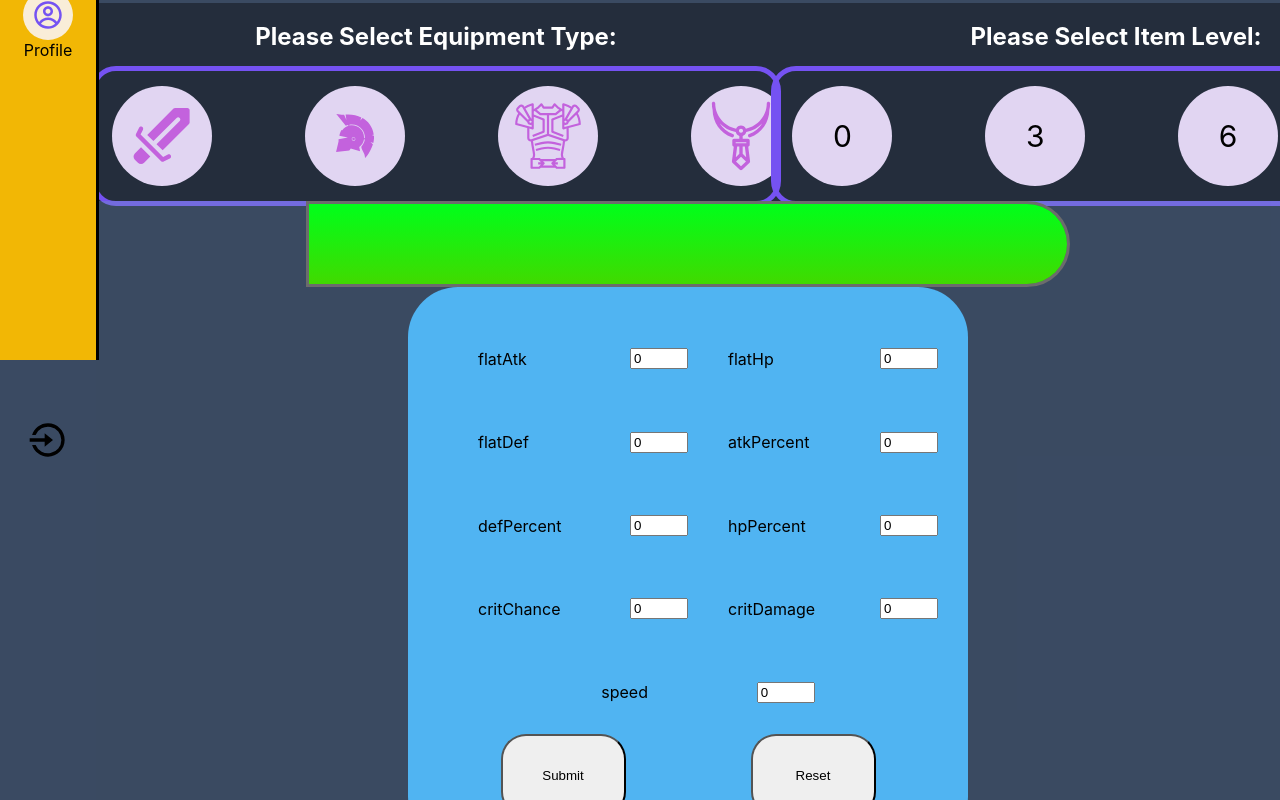
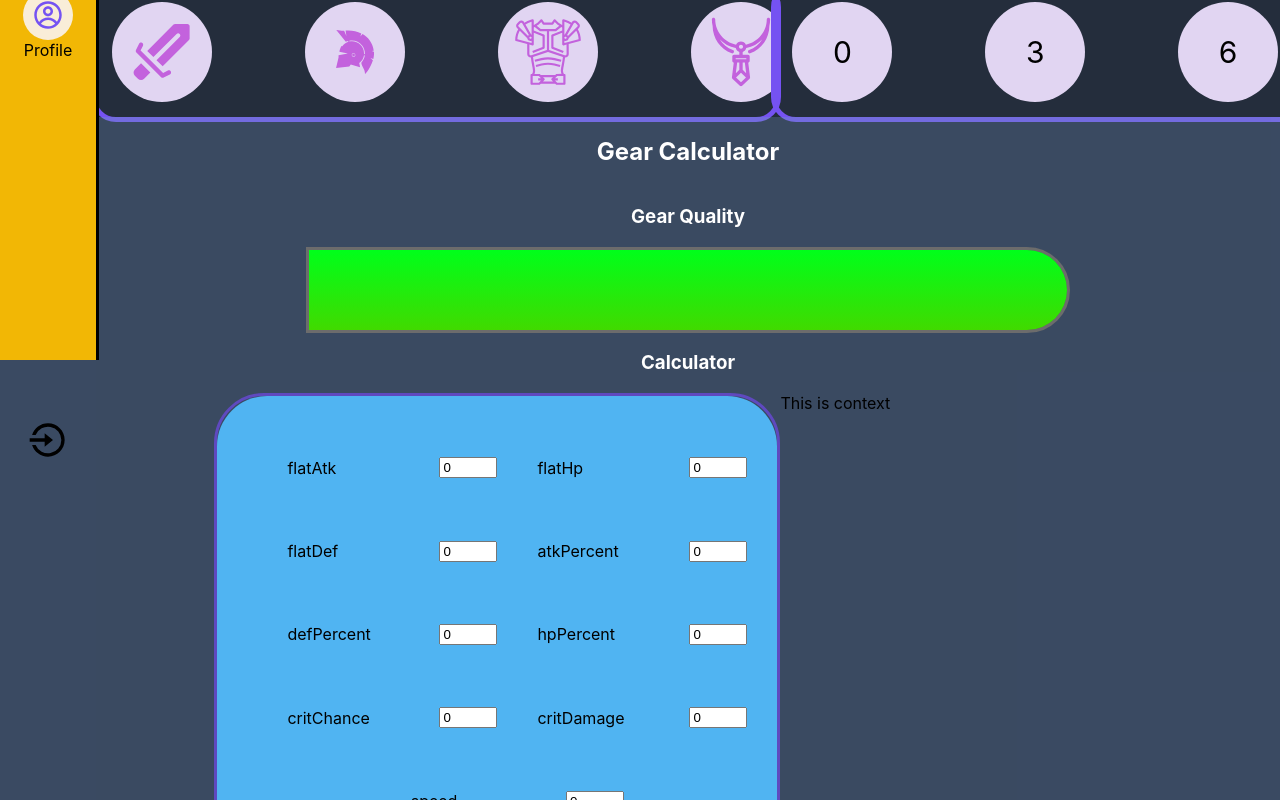
Before and after one commit to lcmalloy/E7, a React (Create React App) app in the folder e7-inventory-app/: page / in a window 1280 px wide. Shown: the part 440-1240 px from the top of the page. Built offline with nearby package versions, Linux system fonts and the light colour scheme.

Commit message:
added logic to calc to display gear score when values are updated if value exceed 100, value is set to 100 to avoid errors currently only displaying level 0

```diff
--- a/e7-inventory-app/src/App.js
+++ b/e7-inventory-app/src/App.js
@@ -20,6 +20,7 @@ const App = () => {
         <ReelSelector className="item-level-select" types={equipmentLevel}/>
       </div>
       <div className="main">
+        <h2 className="gear calculator"> Gear Calculator</h2>
       <Calculator />
       </div>
       <div className="similar-item">display-similar-items</div>
--- a/e7-inventory-app/src/App.scss
+++ b/e7-inventory-app/src/App.scss
@@ -20,6 +20,10 @@ $secondary2: #F2b705;
   grid-area: $grid-area;
 }
 
+h2 {
+  color: white;
+}
+
 @media (grid: 0) {
   /* MOBILE GRID LAYOUT*/
   @media (min-width:20em) {
@@ -27,7 +31,7 @@ $secondary2: #F2b705;
       display: grid;
       height: 200vh;
       width: 100vw;
-      grid-template: 10em 3fr 1fr 5fr 2fr 2fr / 1fr;
+      grid-template: 10em 3fr 2fr 5fr 2fr 2fr / 1fr;
       grid-template-areas:
         "header1"
         "hero"
@@ -60,9 +64,10 @@ $secondary2: #F2b705;
       .equipment-selector {
         @include grid-theme($bg2, black, equipment-selector);
         display: grid;
-        grid-template: 1fr/repeat(2, 1fr);
+        grid-template-rows: repeat(2, 1fr);
         grid-template-areas:
-        "equip-type equip-level"
+        "equip-type"
+        "equip-level"
         ;
       }
       .main {
@@ -98,7 +103,7 @@ $secondary2: #F2b705;
   }
   @media (min-width: 80em) {
     .container {
-      grid-template: 13em 3fr 1fr 5fr 2fr 2fr / 6em 9fr 1em;
+      grid-template: 13em 3fr 2fr 5fr 2fr 2fr / 6em 9fr 1em;
       grid-template-areas:
         "nav-l header1 header1"
         "nav-l hero hero"
@@ -120,6 +125,12 @@ $secondary2: #F2b705;
         "logo horizontal-banner nav-buttons"
         ;
       }
+      .equipment-selector {
+        grid-template: 1fr/repeat(2, 1fr);
+        grid-template-areas:
+        "equip-type equip-level"
+        ;
+      }
       .horizontal-banner-main {
         @include grid-theme(rgb(164, 164, 227), black, horizontal-banner);
         min-width: 10em;
--- a/e7-inventory-app/src/components/Calculator/Calculator.jsx
+++ b/e7-inventory-app/src/components/Calculator/Calculator.jsx
@@ -37,13 +37,22 @@ const Calculator = () => {
   ))
 
   return (
-    <div className="calc-container">
-      <HpBar />
-      <form className="calc-stats">
-        {statInput}
-        <button>Submit</button>
-        <button>Reset</button>
-      </form>
+    <div className="calc-container-main">
+      <h3>Gear Quality</h3>
+      <HpBar gearScore={equipmentStat} />
+      <h3>Calculator</h3>
+      <div className="calc-stats-context-container">
+        <div className="calc-main">
+          <form className="calc-stats">
+            {statInput}
+            <button>Submit</button>
+            <button>Reset</button>
+          </form>
+        </div>
+        <div className="stat-context-main">
+          This is context
+        </div>
+      </div>
     </div>
   )
 }
--- a/e7-inventory-app/src/components/Calculator/Calculator.scss
+++ b/e7-inventory-app/src/components/Calculator/Calculator.scss
@@ -1,12 +1,26 @@
 @import '../../App.scss';
+
+h3 {
+  color: white;
+}
 
 @media (grid: 0) {
   @media (min-width:20em) {
-    .calc-container {
+    .calc-container-main {
       display: flex;
       flex-direction: column;
       width: 80%;
       align-items: center;
+    }
+
+    .calc-stats-context-container {
+      display: grid;
+      grid-template-columns: repeat(2, 1fr);
+    }
+
+    .calc-main {
+      border: solid #5f49bf;
+      border-radius: 50px;
     }
 
     .calc-stats {
--- a/e7-inventory-app/src/components/HpBar/HpBar.jsx
+++ b/e7-inventory-app/src/components/HpBar/HpBar.jsx
@@ -1,9 +1,59 @@
-import React from 'react'
+import React, { useState, useEffect } from 'react'
 import './HpBar.scss'
 
-const HpBar = () => {
+/*
+max level scores at different levels
+0: 32
+3: 40
+6: 48
+9: 56
+12: 64
+15: 72
+
+*/
+const HpBar = (props) => {
+  const [score, setScore] = useState(0)
+
+
+  useEffect(() => {
+    let level = 0;
+    const calculateCurrentGearScore = () => {
+      let currentStat = 0;
+      currentStat += +props.gearScore.atkPercent;
+      currentStat += +props.gearScore.defPercent;
+      currentStat += +props.gearScore.hpPercent;
+      currentStat += (+props.gearScore.critChance * 1.5);
+      currentStat += (+props.gearScore.critDamage * 1.1);
+      currentStat += (+props.gearScore.speed * 2);
+      switch(level) {
+        case 0:
+          return (currentStat/32) * 100;
+        case 3:
+          return (40 / currentStat) * 100;
+        case 6:
+          return (48 / currentStat) * 100;
+        case 9:
+          return (56 / currentStat) * 100;
+        case 12:
+          return (64 / currentStat) * 100;
+        case 15:
+          return (72 / currentStat) * 100;
+        default:
+          console.log('error occurred, please select item level');
+      }
+    };
+    const gearScore = calculateCurrentGearScore();
+    if (gearScore > 100) {
+      console.log(gearScore);
+      setScore(100)
+    } else {
+      setScore(gearScore)
+    }
+  }, [props])
+
+
   return (
-      <div className="hp-bar" style={{ "--percent": 100}}>
+      <div className="hp-bar" style={{ "--percent": score === 0 ? 100 : score}}>
       </div>
   )
 }
--- a/e7-inventory-app/src/components/HpBar/HpBar.scss
+++ b/e7-inventory-app/src/components/HpBar/HpBar.scss
@@ -8,6 +8,7 @@
     border-bottom-right-radius: 50px;
     border: solid rgb(108, 108, 108);
     min-width: 415px;
+
   }
 
   .hp-bar::before {
@@ -20,7 +21,6 @@
     height: 100%;
     background: #1ce306;
     white-space: nowrap;
-
 
     background-image:
       /*flat color scheme*/
--- a/e7-inventory-app/src/components/ReelSelector/ReelSelector.scss
+++ b/e7-inventory-app/src/components/ReelSelector/ReelSelector.scss
@@ -48,6 +48,7 @@
   }
 
   .type-container:hover {
+    cursor:grab;
     background: black;
     div {
       color: white;
```
